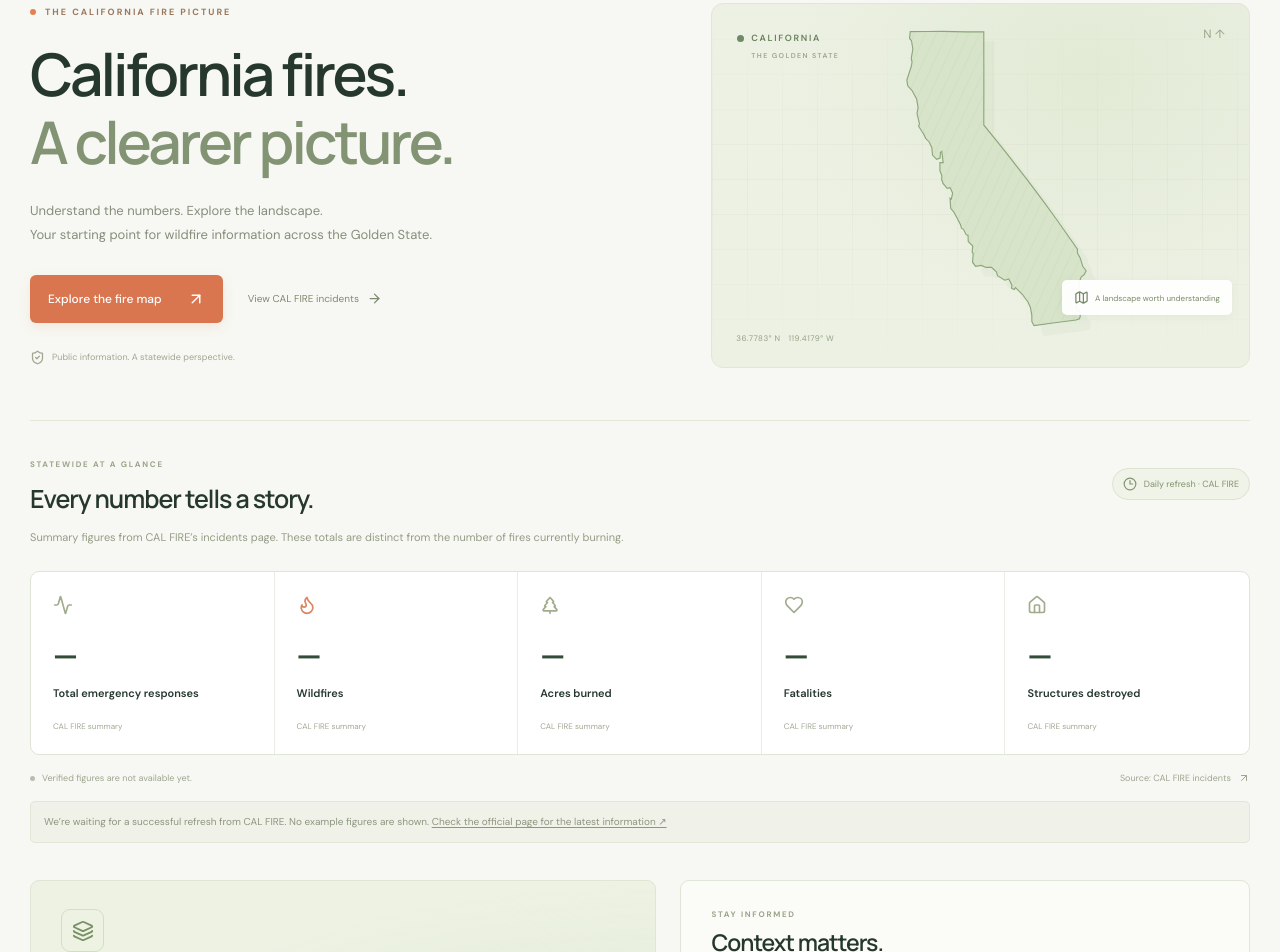
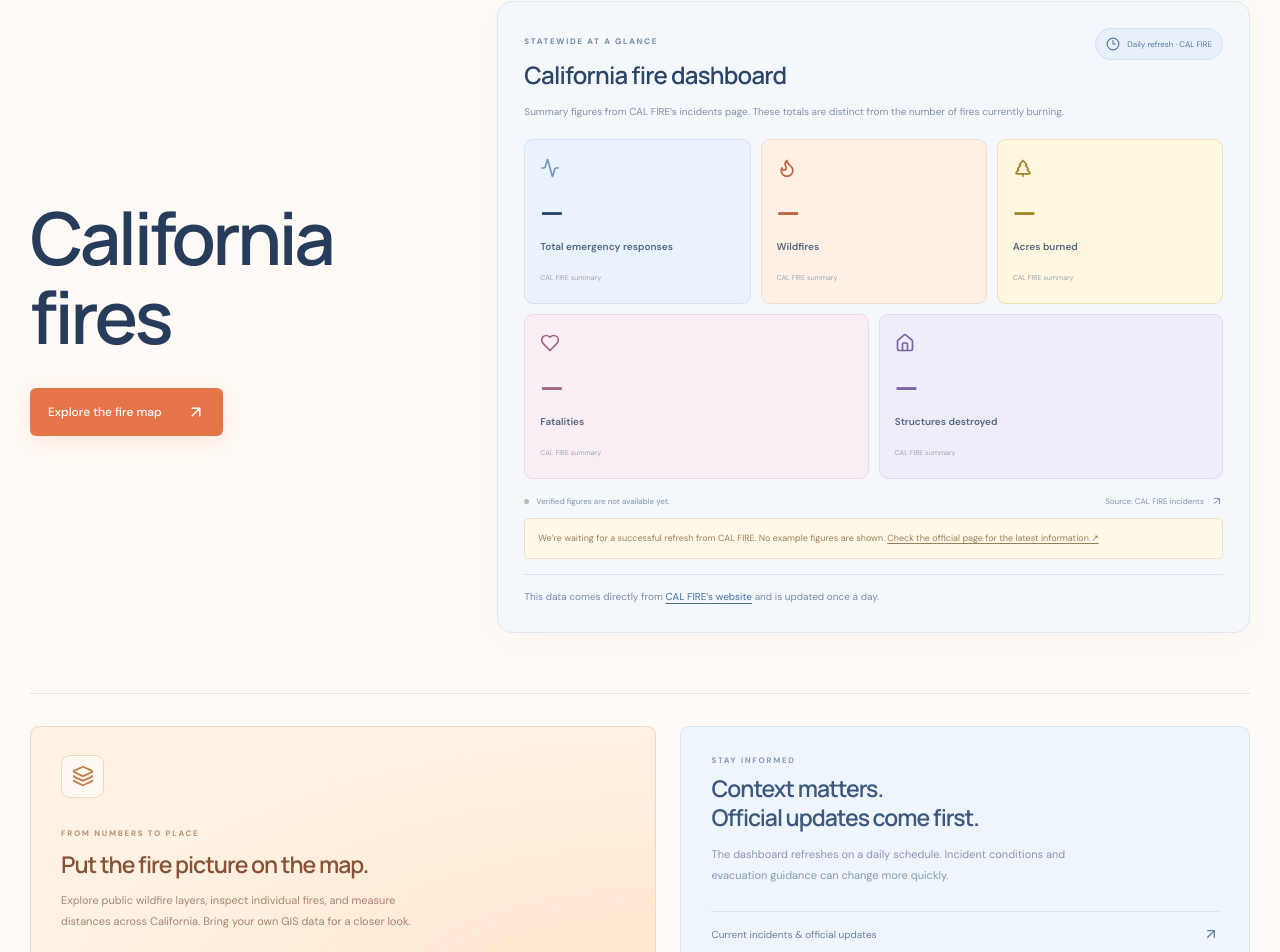
Before and after one commit to meganmcbee12/WebMaps, a React (Vite) app: page / in a window 1280 px wide. Shown: the part 154-1106 px from the top of the page. Built offline with nearby package versions, Linux system fonts and the light colour scheme.

Commit message:
Place dashboard beside California fires title and add colorful cards

```diff
--- a/src/Dashboard.tsx
+++ b/src/Dashboard.tsx
@@ -2,15 +2,12 @@ import { useEffect, useState } from "react";
 import {
   Flame,
   ArrowUpRight,
-  ArrowRight,
   Activity,
   TreePine,
   Heart,
   House,
   Layers,
   Clock3,
-  Map as MapIcon,
-  ShieldCheck,
 } from "lucide-react";
 import "./dashboard.css";
 type Summary = {
@@ -106,59 +103,18 @@ export default function Dashboard() {
       <main className="dash-main">
         <section className="dash-hero">
           <div className="hero-copy">
-            <div className="dash-eyebrow">
-              <span /> THE CALIFORNIA FIRE PICTURE
-            </div>
-            <h1>
-              California fires.
-              <br />
-              <span>A clearer picture.</span>
-            </h1>
-            <p>
-              Understand the numbers. Explore the landscape.
-              <br />
-              Your starting point for wildfire information across the Golden
-              State.
-            </p>
+            <h1>California fires</h1>
             <div className="hero-actions">
               <a className="dash-primary" href="/map">
                 Explore the fire map <ArrowUpRight size={18} />
               </a>
-              <a
-                className="dash-text-link"
-                href="https://www.fire.ca.gov/incidents"
-                target="_blank"
-                rel="noreferrer"
-              >
-                View CAL FIRE incidents <ArrowRight size={15} />
-              </a>
-            </div>
-            <div className="hero-caption">
-              <ShieldCheck size={15} /> Public information. A statewide
-              perspective.
             </div>
           </div>
-          <div className="hero-landscape" aria-hidden="true">
-            <div className="landscape-grid" />
-            <span className="landscape-north">N ↑</span>
-            <img src="/california-outline.svg" alt="" />
-            <div className="landscape-title">
-              <span className="region-dot" /> CALIFORNIA{" "}
-              <small>THE GOLDEN STATE</small>
-            </div>
-            <div className="landscape-coordinates">
-              36.7783° N &nbsp; 119.4179° W
-            </div>
-            <div className="landscape-tag">
-              <MapIcon size={15} /> A landscape worth understanding
-            </div>
-          </div>
-        </section>
           <section className="summary-section" aria-labelledby="summary-title">
             <div className="summary-heading">
               <div>
                 <span className="dash-kicker">STATEWIDE AT A GLANCE</span>
-              <h2 id="summary-title">Every number tells a story.</h2>
+                <h2 id="summary-title">California fire dashboard</h2>
               </div>
               <div className="update-badge">
                 <Clock3 size={14} /> Daily refresh · CAL FIRE
@@ -188,7 +144,8 @@ export default function Dashboard() {
               <span>
                 <span
                   className={
-                  "data-dot " + (!valid ? "unavailable" : stale ? "stale" : "")
+                    "data-dot " +
+                    (!valid ? "unavailable" : stale ? "stale" : "")
                   }
                 />
                 {loading
@@ -219,6 +176,18 @@ export default function Dashboard() {
                 </a>
               </div>
             )}
+            <p className="dashboard-source-note">
+              This data comes directly from{" "}
+              <a
+                href="https://www.fire.ca.gov/incidents"
+                target="_blank"
+                rel="noreferrer"
+              >
+                CAL FIRE’s website
+              </a>{" "}
+              and is updated once a day.
+            </p>
+          </section>
         </section>
         <section className="dash-bottom">
           <article className="explore-card">
--- a/src/dashboard.css
+++ b/src/dashboard.css
@@ -610,3 +610,307 @@
     display: none;
   }
 }
+
+/* Warm accents and a blue dashboard, with figures alongside the title. */
+.dashboard {
+  background: #fffaf5;
+  color: #24364d;
+}
+.dashboard .brand {
+  color: #24364d;
+}
+.dash-header {
+  border-bottom-color: #eee2d7;
+}
+.dash-header nav a {
+  color: #78839a;
+}
+.dash-header nav a[aria-current] {
+  color: #264668;
+}
+.dash-source {
+  color: #657b96;
+  border-left-color: #e6eaf0;
+}
+.dash-hero {
+  grid-template-columns: minmax(0, 0.78fr) minmax(0, 1.4fr);
+  gap: 48px;
+  align-items: center;
+  padding: 65px 0 50px;
+}
+.hero-copy h1 {
+  font-size: clamp(48px, 5.7vw, 78px);
+  color: #263c5a;
+  letter-spacing: -3.5px;
+  line-height: 1.08;
+  margin: 0 0 32px;
+}
+.hero-actions {
+  margin-top: 0;
+}
+.dash-primary {
+  background: #e57448;
+  box-shadow: 0 5px 20px #df764825;
+}
+.dash-primary:hover {
+  background: #ce6038;
+}
+.summary-section {
+  min-width: 0;
+  border: 1px solid #dfe7f1;
+  padding: 26px;
+  border-radius: 15px;
+  background: #f4f8fd;
+  box-shadow: 0 8px 35px #385b8a08;
+}
+.summary-heading {
+  align-items: flex-start;
+  gap: 15px;
+}
+.summary-heading h2 {
+  font-size: 24px;
+  color: #2b4668;
+  letter-spacing: -0.8px;
+}
+.summary-heading .dash-kicker {
+  color: #7189a7;
+}
+.update-badge {
+  background: #e7f0fb;
+  border-color: #d2e2f6;
+  color: #57779c;
+  white-space: nowrap;
+  font-size: 8px;
+}
+.summary-context {
+  color: #8090a7;
+  font-size: 10px;
+  margin: 12px 0 19px;
+}
+.stats-grid {
+  grid-template-columns: repeat(6, minmax(0, 1fr));
+  gap: 10px;
+  border: 0;
+  border-radius: 0;
+  background: transparent;
+}
+.stat-card {
+  grid-column: span 2;
+  border: 1px solid #dce5f1 !important;
+  border-radius: 9px;
+  padding: 18px 15px;
+  background: #fff;
+  min-width: 0;
+}
+.stat-card:nth-child(1) {
+  background: #eaf2fd;
+  border-color: #d4e3f7 !important;
+}
+.stat-card:nth-child(2) {
+  background: #fff0e6;
+  border-color: #f3dcc9 !important;
+}
+.stat-card:nth-child(3) {
+  background: #fff7df;
+  border-color: #ebdfb6 !important;
+}
+.stat-card:nth-child(4) {
+  grid-column: span 3;
+  background: #f9eef3;
+  border-color: #edd9e4 !important;
+}
+.stat-card:nth-child(5) {
+  grid-column: span 3;
+  background: #f0edfb;
+  border-color: #e0daf1 !important;
+}
+.stat-card > strong {
+  color: #294565;
+  font-size: 30px;
+  letter-spacing: -0.8px;
+}
+.stat-card:nth-child(2) > strong,
+.stat-card:nth-child(2) > svg {
+  color: #bc643d;
+}
+.stat-card:nth-child(3) > strong,
+.stat-card:nth-child(3) > svg {
+  color: #a3842b;
+}
+.stat-card:nth-child(4) > strong,
+.stat-card:nth-child(4) > svg {
+  color: #a56480;
+}
+.stat-card:nth-child(5) > strong,
+.stat-card:nth-child(5) > svg {
+  color: #7863a4;
+}
+.stat-card > svg {
+  color: #7396c0;
+  margin-bottom: 13px;
+}
+.stat-card h3 {
+  color: #536680;
+  font-size: 10px;
+  margin: 7px 0 10px;
+}
+.stat-card > span {
+  color: #9aa4b4;
+  font-size: 7px;
+}
+.data-status {
+  font-size: 8px;
+  color: #8293a9;
+  flex-wrap: wrap;
+  gap: 5px;
+  padding-bottom: 10px;
+}
+.data-dot {
+  background: #7197c6;
+}
+.data-notice {
+  background: #fff7e8;
+  border-color: #eddfc5;
+  color: #9a8058;
+  font-size: 9px;
+}
+.dashboard-source-note {
+  font-size: 10px;
+  line-height: 1.8;
+  color: #778ba5;
+  border-top: 1px solid #dae4f1;
+  padding-top: 13px;
+  margin: 15px 0 0;
+}
+.dashboard-source-note a {
+  color: #456f9f;
+  text-decoration: underline;
+  text-underline-offset: 3px;
+}
+.dash-bottom {
+  border-top: 1px solid #eee1d6;
+  padding-top: 32px;
+  margin-top: 10px;
+}
+.explore-card {
+  background:
+    radial-gradient(ellipse at 100% 100%, #ffe3c9, transparent 70%), #fff2e4;
+  border-color: #efd8c0;
+}
+.feature-icon {
+  color: #bf7a46;
+  background: #fff8f1;
+  border-color: #efd7bd;
+}
+.explore-card .dash-kicker {
+  color: #b79372;
+}
+.explore-card h2 {
+  color: #875337;
+}
+.explore-card p {
+  color: #a4866f;
+}
+.explore-card > a {
+  color: #ba7047;
+}
+.context-card {
+  background: #eff5fc;
+  border-color: #d9e5f3;
+}
+.context-card .dash-kicker {
+  color: #859ab5;
+}
+.context-card h2 {
+  color: #3c587c;
+}
+.context-card p {
+  color: #8598b1;
+}
+.context-card a {
+  color: #657f9f;
+  border-top-color: #d8e4f1;
+}
+.dash-footer {
+  border-top-color: #e8dfd7;
+  color: #7a8ba0;
+}
+.dash-footer > span > span,
+.dash-footer p {
+  color: #a2a9b3;
+}
+@media (max-width: 1000px) {
+  .dash-hero {
+    gap: 28px;
+    grid-template-columns: minmax(0, 0.65fr) minmax(0, 1.4fr);
+  }
+  .summary-section {
+    padding: 20px;
+  }
+  .hero-copy h1 {
+    font-size: 56px;
+    letter-spacing: -2.5px;
+  }
+  .summary-heading {
+    flex-wrap: wrap;
+    gap: 10px;
+  }
+  .stat-card {
+    padding: 15px 12px;
+  }
+  .stat-card > strong {
+    font-size: 27px;
+  }
+}
+@media (max-width: 700px) {
+  .dash-hero {
+    grid-template-columns: minmax(0, 1fr);
+    padding: 35px 0 28px;
+    gap: 32px;
+  }
+  .hero-copy h1 {
+    font-size: 52px;
+    letter-spacing: -2px;
+    margin-bottom: 22px;
+  }
+  .hero-copy h1 br {
+    display: none;
+  }
+  .hero-copy h1 br::after {
+    content: " ";
+  }
+  .hero-copy h1 {
+    max-width: 280px;
+  }
+  .summary-section {
+    padding: 19px 16px;
+  }
+  .summary-heading h2 {
+    font-size: 22px;
+  }
+  .stats-grid {
+    grid-template-columns: repeat(2, minmax(0, 1fr));
+    gap: 9px;
+  }
+  .stat-card,
+  .stat-card:nth-child(4) {
+    grid-column: auto;
+  }
+  .stat-card:last-child {
+    grid-column: 1/-1;
+    display: block;
+  }
+  .stat-card:last-child > svg {
+    margin-bottom: 13px;
+  }
+  .stat-card > strong {
+    font-size: 28px;
+  }
+  .dashboard-source-note {
+    font-size: 10px;
+  }
+  .dash-bottom {
+    padding-top: 24px;
+    margin-top: 0;
+  }
+}
```
Also changed, not shown: 1 other file (tests, documents, lock files or other folders). Lines whose indentation alone changed are shown as unchanged.
